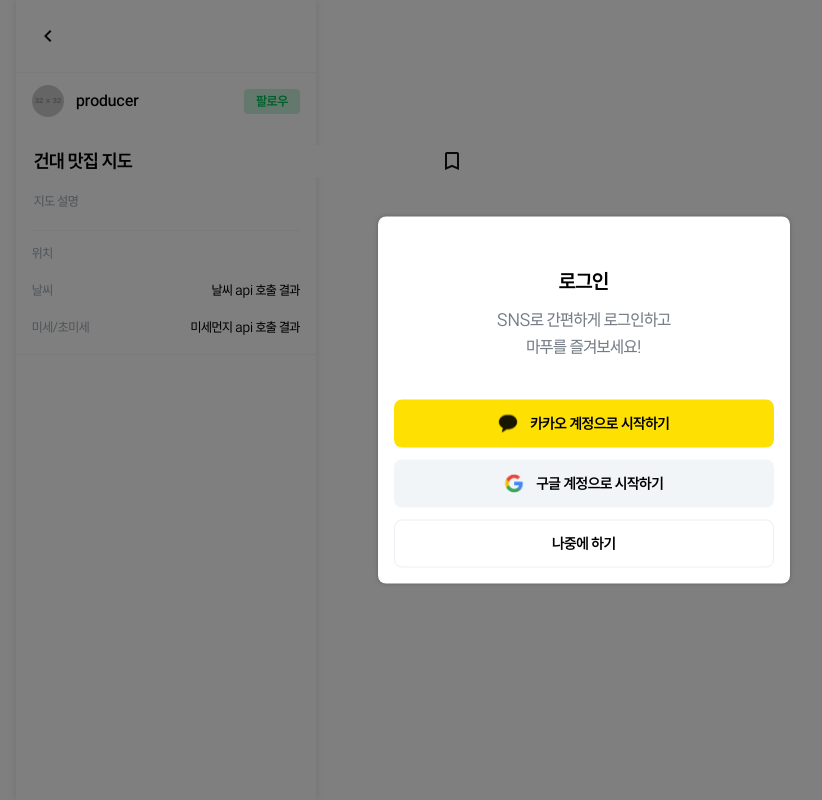
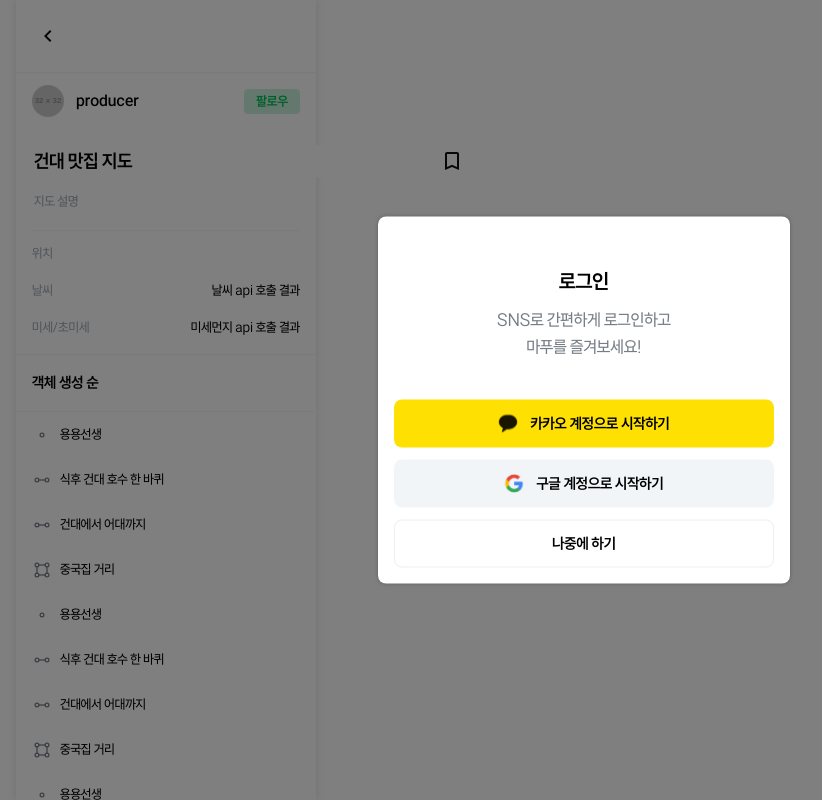
Before and after one commit to KUIT-MAPU/MAPU-Frontend, a React (Create React App) app: page /map/1 in a window 1280 px wide. Shown: the whole page, without its empty margins (56-878 px from the left). Built offline with nearby package versions, Linux system fonts and the light colour scheme; no server answers.

Commit message:
feat(ObjectList): 객체 리스트 컴포넌트 구현
객체가 많은 경우 스크롤바 생성 및 스크롤 커스텀

```diff
--- a/src/components/map/MapInfoPanel/MapInfoPanel.tsx
+++ b/src/components/map/MapInfoPanel/MapInfoPanel.tsx
@@ -4,6 +4,7 @@ import styles from './MapInfoPanel.module.scss';
 import MapProducerConatiner from './MapProducerContainer';
 import MapContentTitle from './MapContentTitleContainer';
 import useMapInfoStore from '../../../stores/mapInfoStore';
+import ObjectList from './ObjectList';
 import BlackBackBtn from '../../../assets/btn_arrow_left_black.svg';
 
 const MapInfoPanel = () => {
@@ -31,6 +32,7 @@ const MapInfoPanel = () => {
       </div>
       {!isMine && <MapProducerConatiner />}
       <MapContentTitle />
+      <ObjectList />
     </section>
   );
 };
--- /dev/null
+++ b/src/components/map/MapInfoPanel/ObjectList.module.scss
@@ -0,0 +1,27 @@
+.objectListContainer {
+  display: flex;
+  flex-direction: column;
+  padding-right: 2px;
+}
+
+.objectList__header {
+  padding: 16px;
+  border-bottom: 1px solid var(--gray_50);
+
+  span {
+    font-size: 16px;
+    font-weight: 600;
+  }
+}
+
+.objectList {
+  height: calc(100vh - 356px);
+  display: flex;
+  flex-direction: column;
+  align-items: flex-start;
+  flex-grow: 1;
+  overflow-y: scroll;
+}
+.notMineList {
+  height: calc(100vh - 412px);
+}
--- /dev/null
+++ b/src/components/map/MapInfoPanel/ObjectList.tsx
@@ -0,0 +1,94 @@
+import { useState } from 'react';
+import { ObjectShape } from '../../../types/enum/ObjectShape';
+import { ObjectOutline } from '../../../types/ObjectOutline';
+import styles from './ObjectList.module.scss';
+import ObjectOutlineBtn from './ObjectOutlineBtn';
+import useMapInfoStore from '../../../stores/mapInfoStore';
+
+const mockObjectList: ObjectOutline[] = [
+  {
+    objectId: 1,
+    shape: ObjectShape.POINT,
+    name: '용용선생',
+  },
+  {
+    objectId: 2,
+    shape: ObjectShape.LINE,
+    name: '식후 건대 호수 한 바퀴',
+  },
+  {
+    objectId: 3,
+    shape: ObjectShape.LINE,
+    name: '건대에서 어대까지',
+  },
+  {
+    objectId: 4,
+    shape: ObjectShape.PLANE,
+    name: '중국집 거리',
+  },
+  {
+    objectId: 11,
+    shape: ObjectShape.POINT,
+    name: '용용선생',
+  },
+  {
+    objectId: 21,
+    shape: ObjectShape.LINE,
+    name: '식후 건대 호수 한 바퀴',
+  },
+  {
+    objectId: 31,
+    shape: ObjectShape.LINE,
+    name: '건대에서 어대까지',
+  },
+  {
+    objectId: 41,
+    shape: ObjectShape.PLANE,
+    name: '중국집 거리',
+  },
+  {
+    objectId: 12,
+    shape: ObjectShape.POINT,
+    name: '용용선생',
+  },
+  {
+    objectId: 22,
+    shape: ObjectShape.LINE,
+    name: '식후 건대 호수 한 바퀴',
+  },
+  {
+    objectId: 32,
+    shape: ObjectShape.LINE,
+    name: '건대에서 어대까지',
+  },
+  {
+    objectId: 42,
+    shape: ObjectShape.PLANE,
+    name: '중국집 거리',
+  },
+];
+
+const ObjectList = () => {
+  const [objectData, setObjectData] = useState<ObjectOutline[]>(mockObjectList);
+  const { isMine } = useMapInfoStore();
+
+  return (
+    <div className={styles.objectListContainer}>
+      <div className={styles.objectList__header}>
+        <span>객체 생성 순</span>
+      </div>
+      <div
+        className={
+          isMine
+            ? `${styles.objectList}`
+            : `${styles.objectList} ${styles.notMineList}`
+        }
+      >
+        {objectData &&
+          objectData.map((object) => <ObjectOutlineBtn object={object} />)}
+      </div>
+    </div>
+  );
+};
+
+export default ObjectList;
--- a/src/pages/Map/Map.module.scss
+++ b/src/pages/Map/Map.module.scss
@@ -1,3 +1,17 @@
+.map {
+  height: 100vh;
+  overflow: hidden;
+
+  ::-webkit-scrollbar {
+    padding: 0 2px;
+    width: 4px;
+    height: 100%;
+  }
+  ::-webkit-scrollbar-thumb {
+    background: var(--gray_100);
+  }
+}
+
 .authContainer {
   position: absolute;
   z-index: 1100;
--- a/src/pages/Map/Map.tsx
+++ b/src/pages/Map/Map.tsx
@@ -60,13 +60,13 @@ const Map = () => {
   if (isMine || (!isMine && amIEditor))
     //지도 에디터
     return (
-      <>
+      <div className={styles.map}>
         {dimmed && (
           <div className={dimmedStyles.background} onClick={handleClose} />
         )}
         {dimmed && <AuthContainer className={styles.authContainer} />}
         <MapInfoPanel />
-      </>
+      </div>
     );
   return <>지도 뷰어</>;
 };
```
